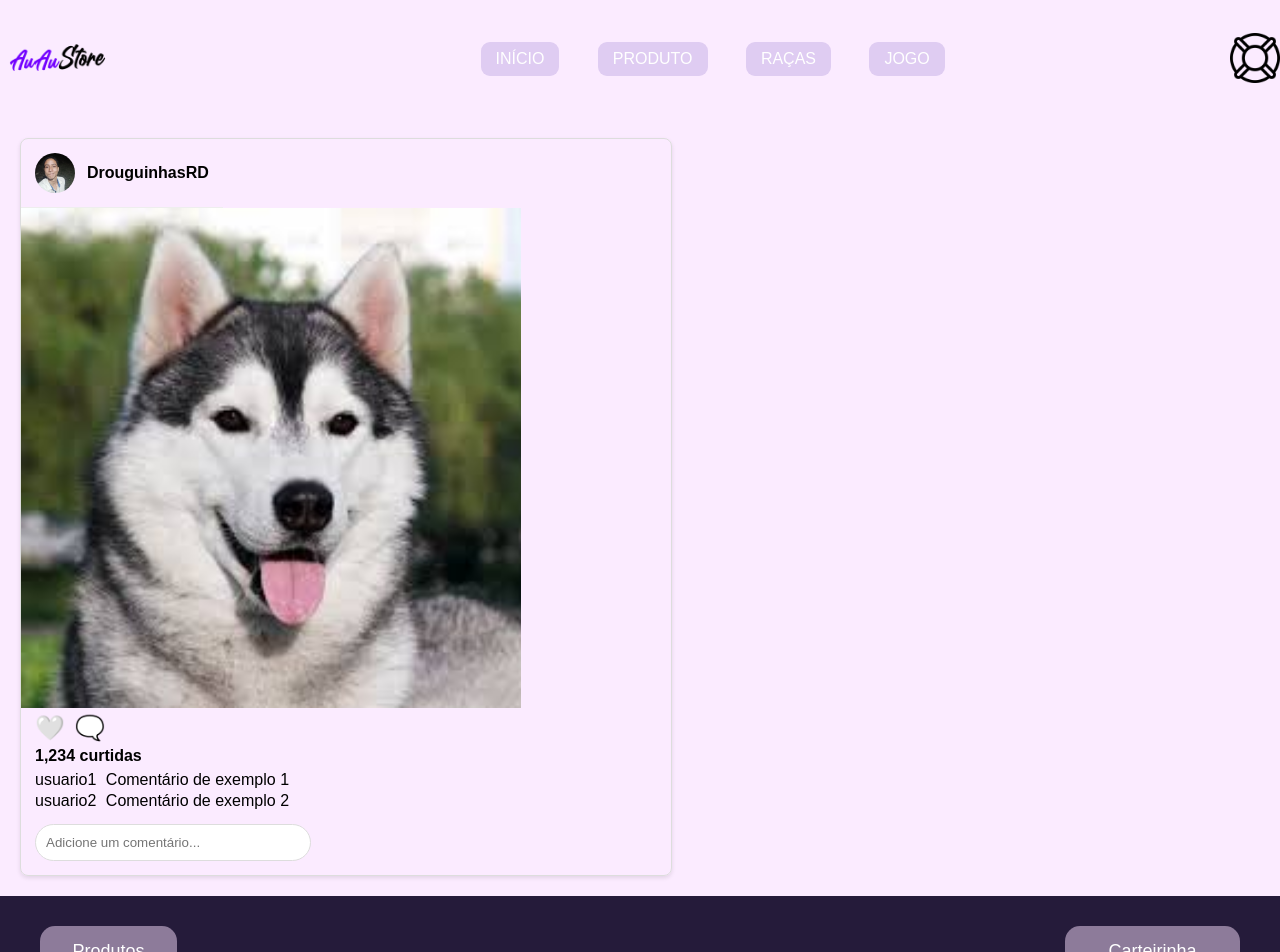
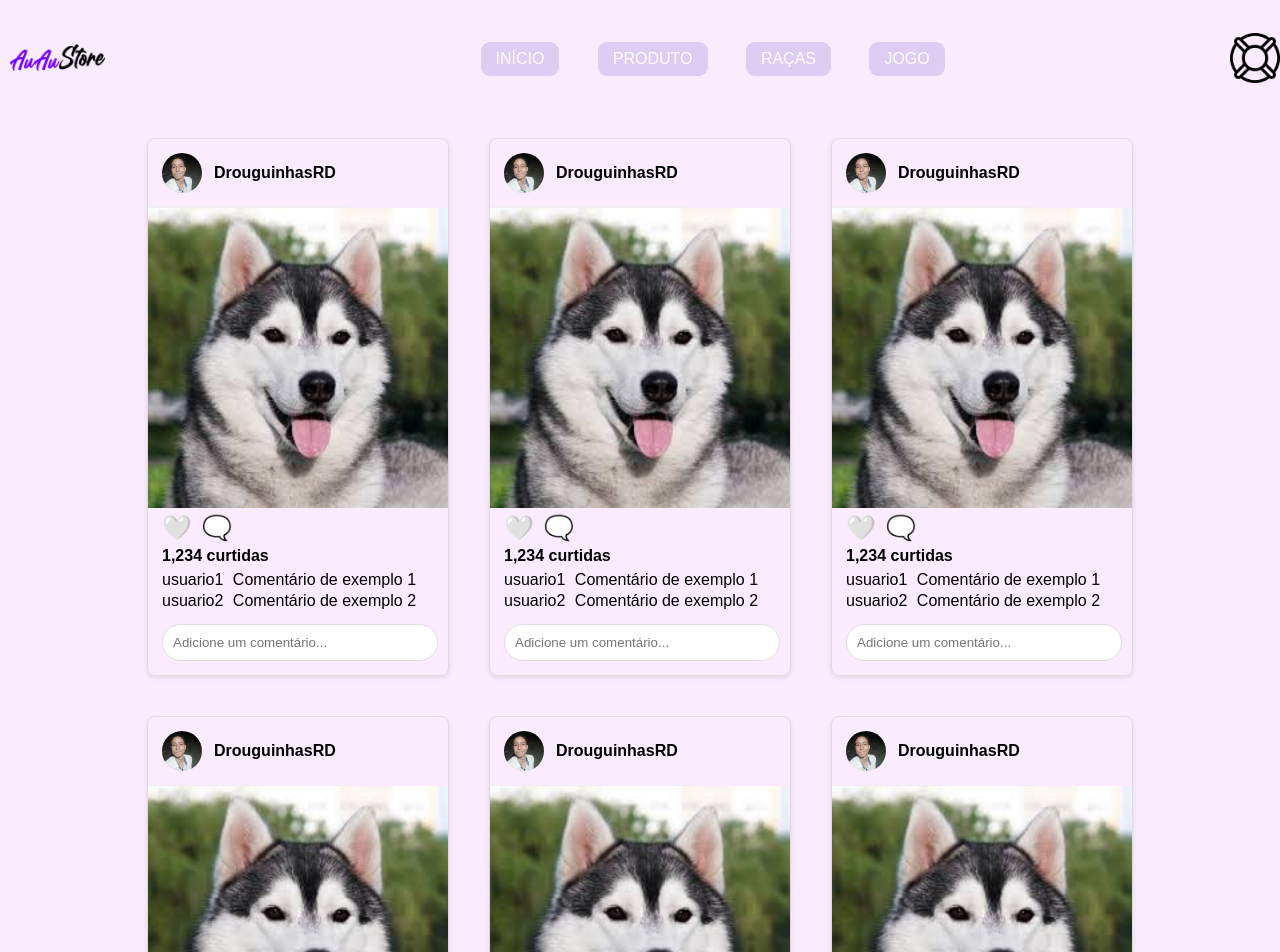
Before and after one commit to Douglas10009/AuauStore-Angular, an Angular app: page /redes-sociais in a window 1280 px wide. Shown: the top 952 px of the page. Built offline with nearby package versions, Linux system fonts and the light colour scheme.

Commit message:
fix: social media

```diff
--- a/src/app/pages/social-medias/social-medias.component.html
+++ b/src/app/pages/social-medias/social-medias.component.html
@@ -1,30 +1,10 @@
 <app-header/>
 
-<div class="card">
-  <div class="user-info">
-    <img src="./assets/drougas.jpg" alt="User Photo" class="user-photo" />
-    <span class="user-name">DrouguinhasRD</span>
-  </div>
 
-  <div class="post-image">
-    <img src="./assets/husky.jpg" alt="Post Image" />
-  </div>
-
-  <div class="post-actions">
-    <span class="like-btn" onclick="likePost()">🤍</span>
-    <span class="comment-btn" onclick="toggleComments()">🗨️</span>
-  </div>
-
-  <div class="likes-count">
-    <span>1,234 curtidas</span>
-  </div>
-
-  <div class="comments-section" id="comments">
-    <div class="comment"><strong>usuario1</strong> Comentário de exemplo 1</div>
-    <div class="comment"><strong>usuario2</strong> Comentário de exemplo 2</div>
-    <input type="text" placeholder="Adicione um comentário..." />
-  </div>
-
+<div class="grid-posts">
+  <li *ngFor="let item of array">
+    <app-card-social-media></app-card-social-media>
+  </li>
 </div>
 
 <app-footer/>
--- a/src/app/pages/social-medias/social-medias.component.scss
+++ b/src/app/pages/social-medias/social-medias.component.scss
@@ -1,97 +1,10 @@
-// * {
-//   margin: 0;
-//   padding: 0;
-//   box-sizing: border-box;
-//   background-color: rgb(238, 230, 255);
-// }
-
-
-
-img {
-  width: 500px;
-  height: 500px;
-}
-
-.card {
-  border: 1px solid #ddd;
-  border-radius: 8px;
-  width: 650px;
-  margin: 20px;
-
-  /* Centralização */
-  // position: absolute;
-  // top: 50%;
-  // left: 50%;
-  // transform: translate(-50%, -50%);
-
-  display: flex;
-  align-items: baseline;
-  flex-direction: column;
-
-  box-shadow: 0 2px 4px rgba(0, 0, 0, 0.1);
-  overflow: hidden;
-
-}
-
-.user-info {
+.grid-posts {
   display: flex;
   align-items: center;
-  padding: 14px;
-  border-bottom: 1px solid #eee;
+  justify-content: center;
+  flex-direction: row;
+  flex-wrap: wrap;
 }
-
-.user-photo {
-  border-radius: 50%;
-  width: 40px;
-  height: 40px;
-  margin-right: 12px;
+li{
+  list-style-type: none;
 }
-
-.user-name {
-  font-weight: bold;
-  font-size: 16px;
-}
-
-.post-image img {
-  width: 100%;
-  display: block;
-}
-
-.post-actions {
-  display: flex;
-  align-items: center;
-  padding: 8px 14px;
-}
-
-.post-actions span {
-  cursor: pointer;
-  font-size: 24px;
-  margin-right: 10px;
-}
-
-.likes-count {
-  padding: 0 14px;
-  font-weight: bold;
-  margin-bottom: 8px;
-}
-
-.comments-section {
-  padding: 0 14px 14px 14px;
-  display: block;
-}
-
-.comments-section input {
-  width: 100%;
-  padding: 10px;
-  border-radius: 20px;
-  border: 1px solid #ddd;
-  margin-top: 10px;
-}
-
-.comment {
-  margin-bottom: 5px;
-}
-
-.comment strong {
-  margin-right: 5px;
-}
--- a/src/app/pages/social-medias/social-medias.component.ts
+++ b/src/app/pages/social-medias/social-medias.component.ts
@@ -1,14 +1,16 @@
 import { Component } from '@angular/core';
 import { HeaderComponent } from "../../components/header/header.component";
 import { FooterComponent } from "../../components/footer/footer.component";
+import { CardSocialMediaComponent } from '../../components/card-social-media/card-social-media.component';
+import { CommonModule } from '@angular/common';
 
 @Component({
   selector: 'app-social-medias',
   standalone: true,
-  imports: [HeaderComponent, FooterComponent],
+  imports: [HeaderComponent, FooterComponent, CardSocialMediaComponent, CommonModule],
   templateUrl: './social-medias.component.html',
   styleUrl: './social-medias.component.scss'
 })
 export class SocialMediasComponent {
-
+  array = [1,2,3,4,5,6,7,8,9,10]
 }
```
